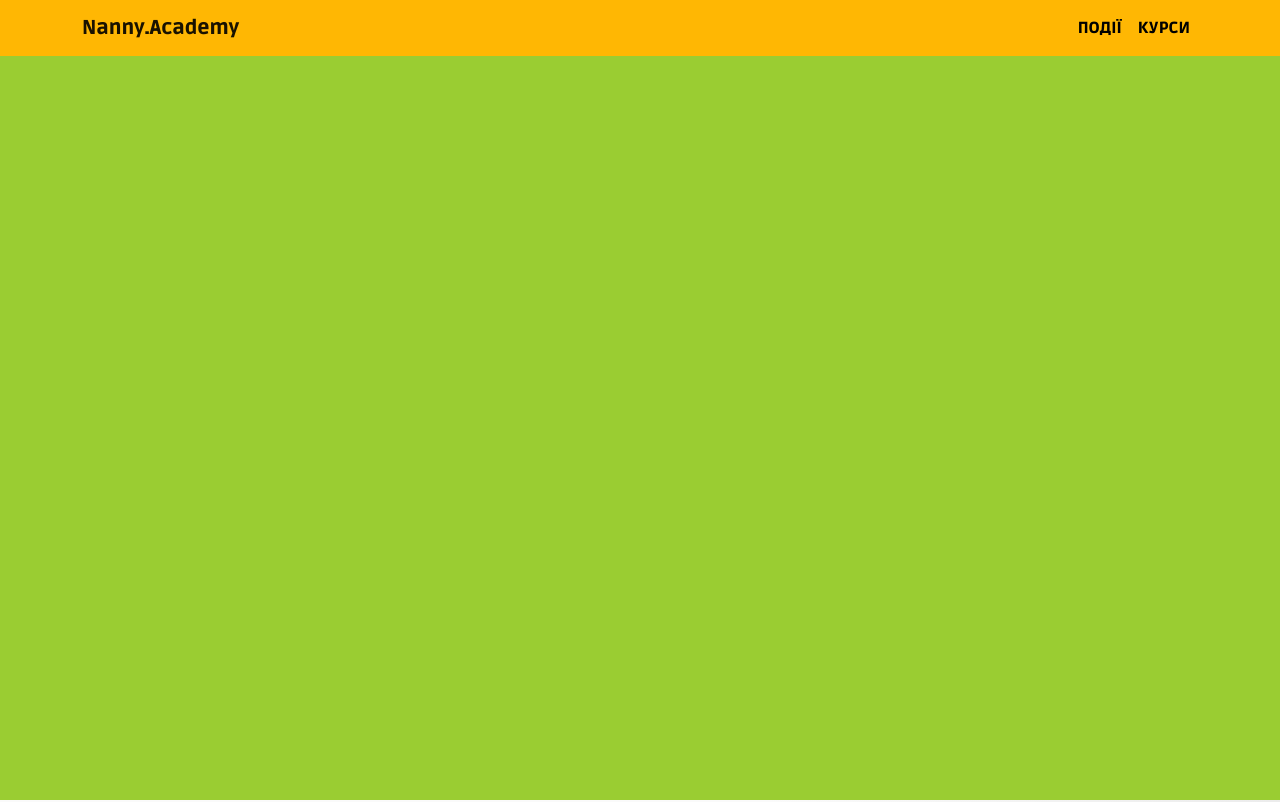
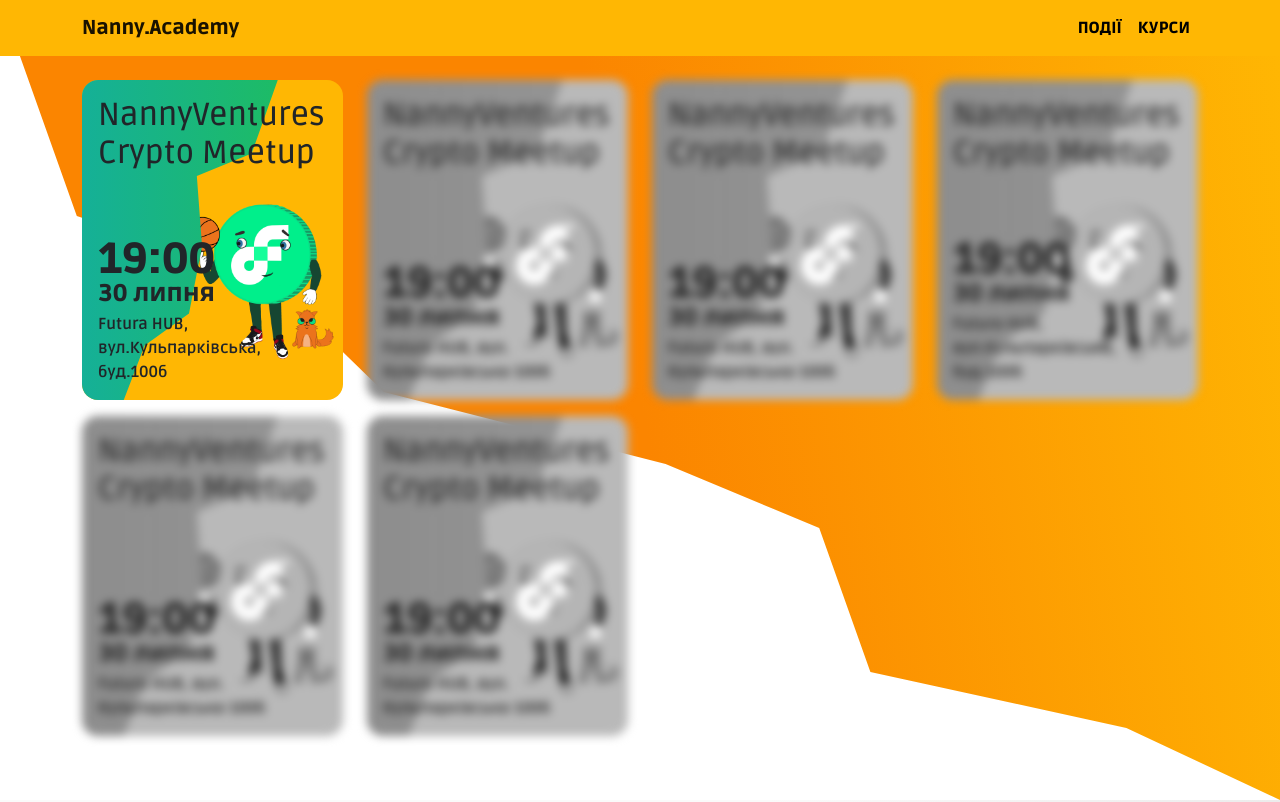
Before and after one commit to AlexBusko/nanny.academy, a React (Create React App) app: page /events in a window 1280 px wide. Shown: the top 802 px of the page. Built offline with nearby package versions, Linux system fonts and the light colour scheme.

Commit message:
events card added

```diff
--- /dev/null
+++ b/src/components/eventCard/EventCard.js
@@ -0,0 +1,20 @@
+import React from "react";
+import "./style.scss";
+
+const EventCard = ({ id, hidden, title, location, date, time}) => {
+  return (
+    <div className={hidden ? "event-card-wrapper hidden" : "event-card-wrapper"}>
+      <div className="event-card">
+        <h2 className="title">{title}</h2>
+        <div className="info">
+          <span className="time">{time}</span>
+          <span className="date">{date}</span>
+          <span className="location">{location}</span>
+        </div>
+      </div>
+      <div className="event-card-back"></div>
+    </div>
+  );
+};
+
+export default EventCard;
--- /dev/null
+++ b/src/components/eventCard/style.scss
@@ -0,0 +1,80 @@
+@import "../../sass/variables";
+@import "../../sass/mediaQueries";
+
+.hidden {
+  filter: grayscale(100%) blur(5px);
+}
+
+.event-card-wrapper {
+  position: relative;
+  min-height: 20rem;
+  min-width: 15rem;
+  border-radius: 1rem;
+  background-color: $honey-yellow;
+  max-width: 18rem;
+  width: 100%;
+  margin-bottom: 1rem;
+  background-image: url("../../assets/images/coinmans/gifs/flow_gif.gif");
+  background-size: 10rem;
+  background-repeat: no-repeat;
+  background-position: right 120px;
+  z-index: 50;
+}
+
+.event-card {
+  display: flex;
+  flex-direction: column;
+  justify-content: space-between;
+  padding: 1rem;
+  position: absolute;
+  z-index: 100;
+  height: 100%;
+  .info {
+    display: flex;
+    flex-direction: column;
+    font-weight: 900;
+    .city {
+      font-size: 2rem;
+      line-height: 2rem;
+    }
+    .date {
+      font-size: 1.5rem;
+    }
+    .location {
+      font-weight: 700;
+    }
+
+    .time {
+      line-height: 100%;
+      font-size: 2.7rem;
+      line-height: 75%;
+    }
+  }
+}
+
+.event-card-back {
+  position: absolute;
+  top: 0;
+  left: 0;
+  width: 100%;
+  min-height: 20rem;
+  border-radius: 1rem;
+  background: linear-gradient(
+    90deg,
+    rgba(21, 176, 151, 1) 0%,
+    rgba(32, 191, 85, 1) 100%
+  );
+  clip-path: polygon(
+    75% 0,
+    65% 23%,
+    44% 30%,
+    46% 52%,
+    41% 73%,
+    24% 83%,
+    16% 100%,
+    0 100%,
+    0 0
+  );
+
+  z-index: -1;
+}
--- a/src/components/header/style.scss
+++ b/src/components/header/style.scss
@@ -1,4 +1,5 @@
 .header {
+  width: 100vw;
   .brand {
     font-weight: 900;
     text-decoration: none;
--- a/src/pages/events/Events.js
+++ b/src/pages/events/Events.js
@@ -1,16 +1,77 @@
 import React from "react";
 import { Container, Row, Col } from "react-bootstrap";
+import EventCard from "../../components/eventCard/EventCard";
 import "./style.scss";
 
 const Events = () => {
   return (
-    <div className="events">
-      <Container>
-        <Row>
-          <Col></Col>
-          <Col></Col>
-        </Row>
-      </Container>
+    <div className="events-wrapper">
+      <div className="events">
+        <Container>
+          <Row md={4} className="grid-row">
+            <Col className="grid-col">
+              <EventCard
+                id={"firstEvent"}
+                title={"NannyVentures Crypto Meetup"}
+                location={"Futura HUB, вул.Кульпарківська, буд.100б"}
+                date={"30 липня"}
+                time={"19:00"}
+              />
+            </Col>
+            <Col className="grid-col">
+              <EventCard
+                hidden
+                id={"firstEvent"}
+                title={"NannyVentures Crypto Meetup"}
+                location={"Futura HUB, вул. Кульпарківська 100б"}
+                date={"30 липня"}
+                time={"19:00"}
+              />
+            </Col>
+            <Col className="grid-col">
+              <EventCard
+                hidden
+                id={"firstEvent"}
+                title={"NannyVentures Crypto Meetup"}
+                location={"Futura HUB, вул. Кульпарківська 100б"}
+                date={"30 липня"}
+                time={"19:00"}
+              />
+            </Col>
+            <Col className="grid-col">
+              <EventCard
+                hidden
+                id={"firstEvent"}
+                title={"NannyVentures Crypto Meetup"}
+                location={"Futura HUB, вул.Кульпарківська, буд.100б"}
+                date={"30 липня"}
+                time={"19:00"}
+              />
+            </Col>
+            <Col className="grid-col">
+              <EventCard
+                hidden
+                id={"firstEvent"}
+                title={"NannyVentures Crypto Meetup"}
+                location={"Futura HUB, вул. Кульпарківська 100б"}
+                date={"30 липня"}
+                time={"19:00"}
+              />
+            </Col>
+            <Col className="grid-col">
+              <EventCard
+                hidden
+                id={"firstEvent"}
+                title={"NannyVentures Crypto Meetup"}
+                location={"Futura HUB, вул. Кульпарківська 100б"}
+                date={"30 липня"}
+                time={"19:00"}
+              />
+            </Col>
+          </Row>
+        </Container>
+      </div>
+      <div className="events-back"></div>
     </div>
   );
 };
--- a/src/pages/events/style.scss
+++ b/src/pages/events/style.scss
@@ -1,5 +1,53 @@
-.events{
-    padding-top: 4rem;
-    height: 100vh;
-    background-color: yellowgreen;
+@import "../../sass/variables";
+@import "../../sass/mediaQueries";
+
+.events-wrapper {
+  position: relative;
 }
+
+.events {
+  min-height: 100vh;
+  width: 100%;
+  padding-top: 5rem;
+  .grid-row {
+    display: flex;
+    flex-direction: column;
+    .grid-col {
+      display: flex;
+      justify-content: center;
+    }
+  }
+}
+
+.events-back {
+  min-height: 100%;
+  width: 100%;
+  background: $orange-honey;
+  clip-path: polygon(
+    0 0,
+    100% 0,
+    100% 100%,
+    88% 91%,
+    68% 84%,
+    64% 66%,
+    52% 58%,
+    30% 49%,
+    21% 35%,
+    6% 27%
+  );
+  position: absolute;
+  top: 0;
+  left: 0;
+  z-index: -1;
+}
+
+@include responsive (md) {
+  .events {
+
+    .grid-row {
+      display: flex;
+      flex-direction: row;
+    }
+  }
+
+}
--- a/src/pages/landing/heading/Heading.js
+++ b/src/pages/landing/heading/Heading.js
@@ -10,7 +10,6 @@
           <h1>Школа криптовалютної грамотності</h1>
         </Container>
       </div>
-
       <div className="heading-back"></div>
     </>
   );
--- a/src/pages/landing/heading/style.scss
+++ b/src/pages/landing/heading/style.scss
@@ -6,7 +6,6 @@
   background-size: 20rem;
   background-repeat: no-repeat;
   background-position: right bottom;
-
   width: 100%;
   position: absolute;
   padding-top: 6rem;
@@ -17,12 +16,10 @@
   }
 }
 
-
 .heading-back {
   position: relative;
   height: 100vh;
   background: $honey-orange;
-
 
   padding-top: 60px;
   clip-path: polygon(
@@ -40,7 +37,7 @@
   z-index: -1;
 }
 
-@include responsive (md) {
+@include responsive(md) {
   .heading {
     background-size: 40rem;
   }
--- a/src/sass/_variables.scss
+++ b/src/sass/_variables.scss
@@ -2,5 +2,10 @@
 $orange: #fb8500;
 $prussian-blue: #023047;
 
-$white-gray-background: linear-gradient(90deg, rgba(250,250,250,1) 60%, rgba(223,223,223,0.6) 100%);
+$white-gray-background: linear-gradient(
+  90deg,
+  rgba(250, 250, 250, 1) 60%,
+  rgba(223, 223, 223, 0.6) 100%
+);
 $honey-orange: linear-gradient(120deg, $honey-yellow 30%, $orange 100%);
+$orange-honey: linear-gradient(80deg, #fb8500 50%, #ffb703 100%);
```
Also changed, not shown: src/assets/images/coinmans/gifs/flow_gif.gif (added). Lines whose indentation alone changed are shown as unchanged.
